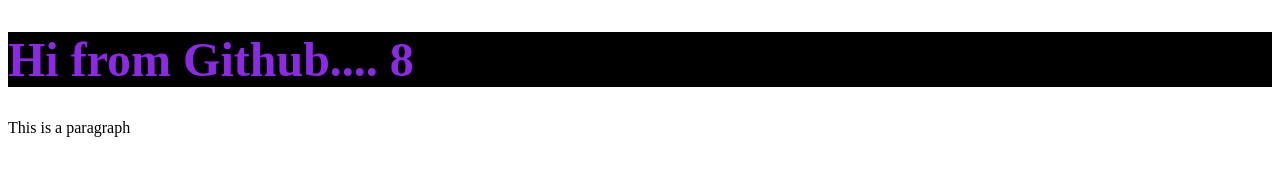
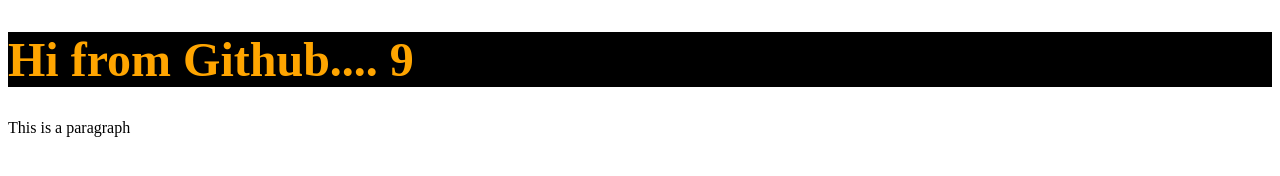
Before and after one commit to asand13/secoms319, a plain HTML site: page index.html in a window 1280 px wide. Drawn offline with Linux system fonts and the light colour scheme.

Commit message:
Second commit

```diff
--- a/index.html
+++ b/index.html
@@ -6,7 +6,7 @@
     <meta name="viewport" content="width=device-width, initial-scale=1.0">
     <style>
         .bigfont{
-            color:blueviolet;
+            color:orange;
             font-size: 48px;
             background-color: black;
         }
@@ -14,7 +14,7 @@
     <title>Document</title>
 </head>
 <body>
-    <h1 class="bigfont">Hi from Github.... 8</h1>
+    <h1 class="bigfont">Hi from Github.... 9</h1>
     <p>This is a paragraph</p>
 </body>
 </html>
```
